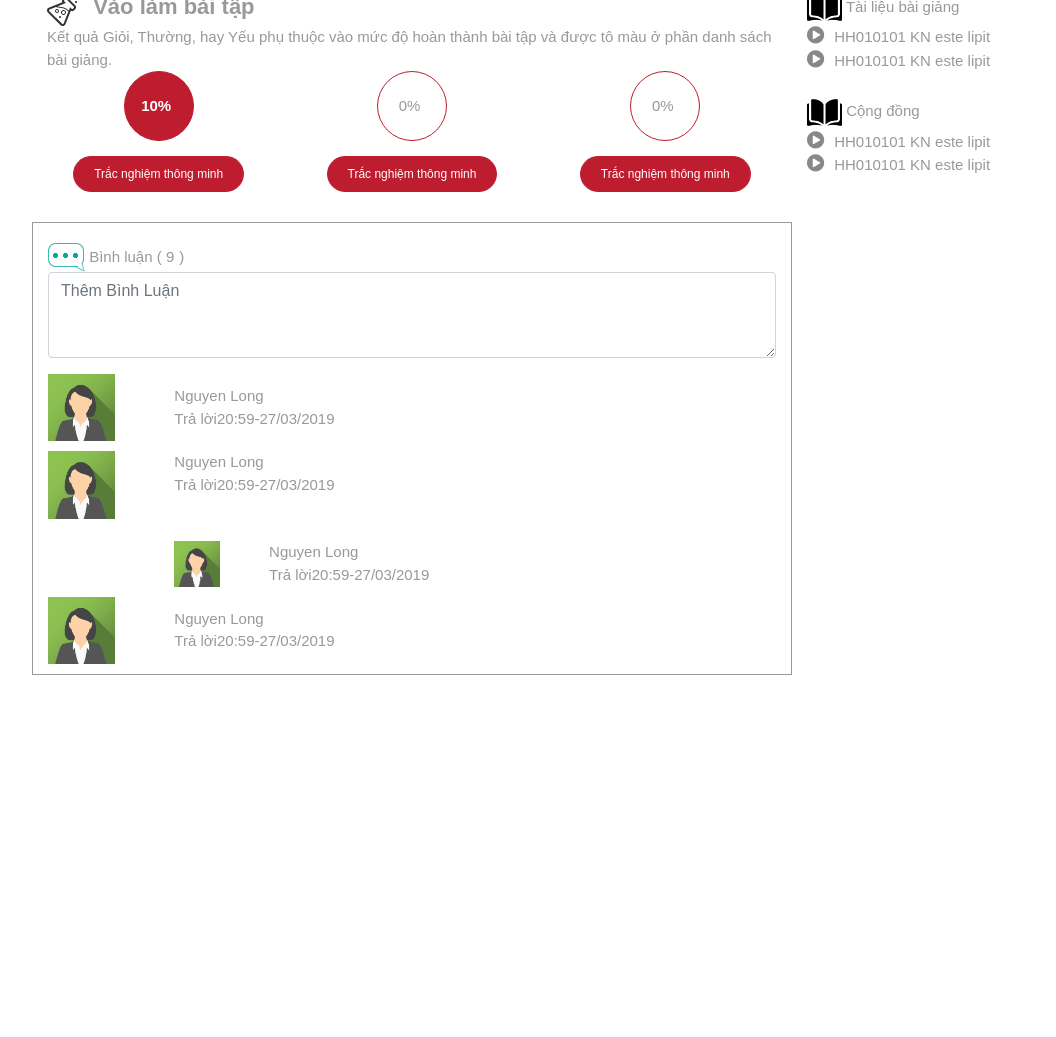
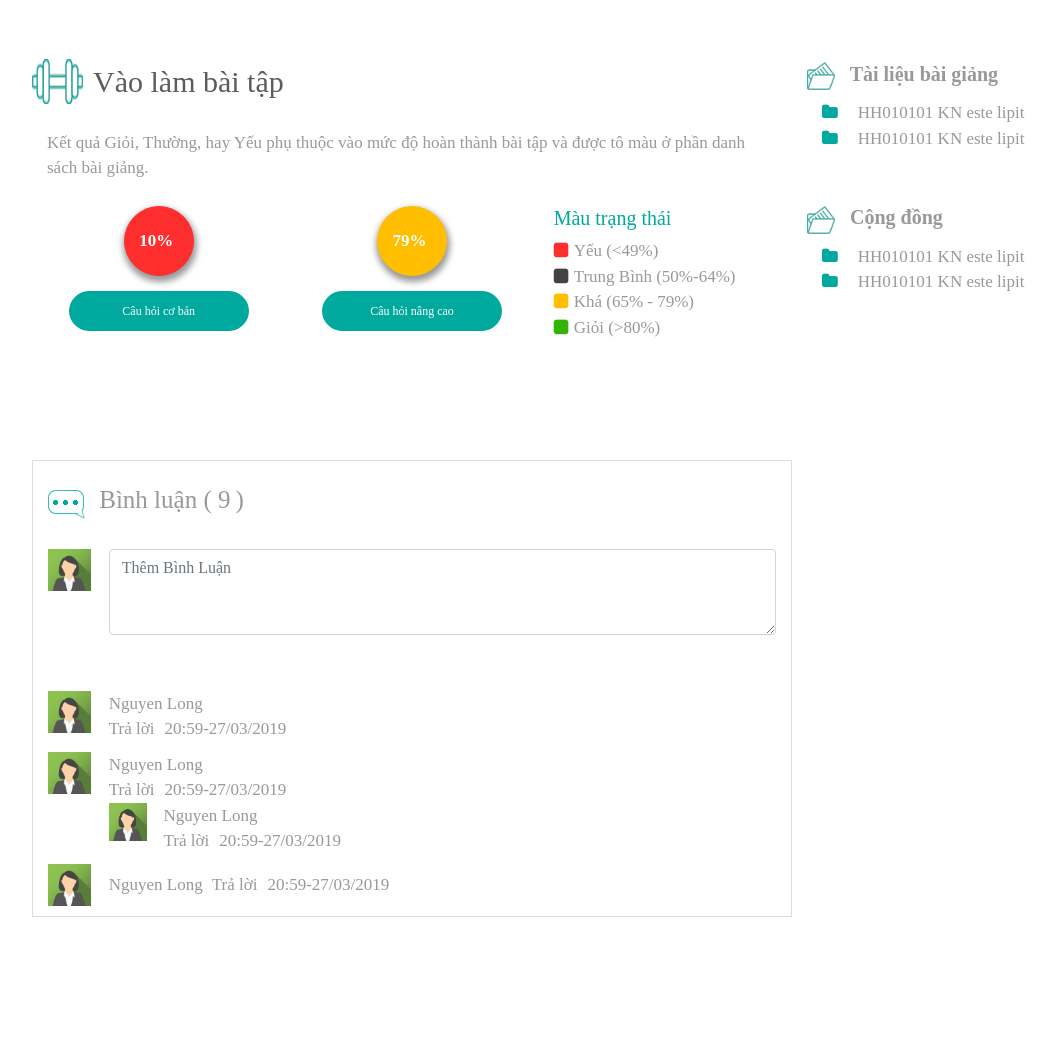
Before and after one commit to napro8509/StudyOnline, a PHP site: page /lesson.html in a window 1280 px wide. Shown: the part 518-1555 px from the top of the page, without its empty margins (38-1094 px from the left). Before the commit the page ends 1193 px from the top, so only its background shows below. Run offline with PHP 8.4, Linux system fonts and the light colour scheme; some libraries are stand-ins or nearby versions.

Commit message:
file lesson.html

```diff
--- a/general.php
+++ b/general.php
@@ -7,8 +7,9 @@
 	<meta name="keyword" content="html">
 	<meta name="viewport" content="width=device-width, initial-scale=1.0"> <!-- important : the de responsive tren nhieu thiet bi -->
   <link href="./site/vendor/fontawesome-free/css/all.css" rel="stylesheet" type="text/css">
-  <link href="https://fonts.googleapis.com/css?family=Source+Sans+Pro:300,400,700,300italic,400italic,700italic" rel="stylesheet" type="text/css">
-  <link href='http://fonts.googleapis.com/css?family=Open+Sans:400,300,300italic,400italic,600,600italic,700,700italic,800,800italic' rel='stylesheet' type='text/css'>
+<!--   <link href="https://fonts.googleapis.com/css?family=Source+Sans+Pro:300,400,700,300italic,400italic,700italic" rel="stylesheet" type="text/css">
+  <link href='http://fonts.googleapis.com/css?family=Open+Sans:400,300,300italic,400italic,600,600italic,700,700italic,800,800italic' rel='stylesheet' type='text/css'> -->
+ <!--  <link href="https://fonts.googleapis.com/css?family=Open+Sans+Condensed:300&display=swap" rel="stylesheet"> -->
   <!-- Bootstrap Core CSS -->
   <link href="./site/vendor/bootstrap/css/bootstrap.min.css" rel="stylesheet">
     <link rel="stylesheet" type="text/css" href="./site/slick/slick.css">
--- a/lesson.html
+++ b/lesson.html
@@ -16,6 +16,7 @@
 	<script src="https://code.jquery.com/jquery-3.3.1.slim.min.js"></script>
 	<script src="https://cdnjs.cloudflare.com/ajax/libs/popper.js/1.14.3/umd/popper.min.js"></script>
 	<script src="https://stackpath.bootstrapcdn.com/bootstrap/4.1.2/js/bootstrap.min.js"></script>
+	<script type="text/javascript" src="./site/js/script.js"></script>
 
 	<link rel="stylesheet" type="text/css" href="site/css/style.css"> <!-- luôn để cuối cùng-->
 </head>
@@ -23,10 +24,10 @@
 <body>
 <!-- code lesson -->
 <content>
-	<div class="container pad-30">
+	<div class="container pad-60">
 		<div class="row">
 			<div class="col-12" style="margin-bottom: 12px;">
-				<img src="./site/img/images/second-icon.png">
+				<button type="button" class="lesson-btn-title back-btn-lesson"><i style="font-size: 40px;transform: rotate(180deg);margin-left: -7px;" class="fa fa-sign-out" aria-hidden="true"></i></button>
 				<span class="text-title">HH010101 – Este-Lipit: Khái niệm, tên gọi, CTTQ của este, tính chất vật lý</span>
 			</div>
 		</div>
@@ -34,90 +35,115 @@
 			<div class="col-8">
 				<div class="video-panel">
 					<div style="width: 100%; margin: 0px auto; height: 100%;" id="video-player-panel">
-<!-- 			            			<img width="100%" onload="onLoadImage(this)" src="../../images/bai-giang/video-temp.jpg"> -->
-						<iframe width="100%" height="100%" onload="onLoadVideo(this)" src="https://www.youtube.com/embed/Trmxp1DhjcI" frameborder="0" gesture="media" allowfullscreen=""></iframe>
+
+						<iframe width="100%" height="100%" src="https://www.youtube.com/embed/Trmxp1DhjcI" frameborder="0" gesture="media" allowfullscreen=""></iframe>
 					</div>
 					<i id="view-video"></i>
 				</div>
 			</div>
 			<div class="col-4 border-col">
-				<a href="#" class="v_list clean icon-play_new" data-title="Video 1: HH010101-01_Khái niệm Este_ Lipit"><i class="fa fa-play-circle"></i>HH010101-01_Khái niệm Este_ Lipit</a><br><br>
-				<a href="#" class="v_list clean icon-play_new" data-title="Video 1: HH010101-01_Khái niệm Este_ Lipit"><i class="fa fa-play-circle"></i>HH010101-01_Khái niệm Este_ Lipit</a><br><br>
-				<a href="#" class="v_list clean icon-play_new" data-title="Video 1: HH010101-01_Khái niệm Este_ Lipit"><i class="fa fa-play-circle"></i>HH010101-01_Khái niệm Este_ Lipit</a><br><br>
-				<a href="#" class="v_list clean icon-play_new" data-title="Video 1: HH010101-01_Khái niệm Este_ Lipit"><i class="fa fa-play-circle"></i>HH010101-01_Khái niệm Este_ Lipit</a><br><br>
-				<a href="#" class="v_list clean icon-play_new" data-title="Video 1: HH010101-01_Khái niệm Este_ Lipit"><i class="fa fa-play-circle"></i>HH010101-01_Khái niệm Este_ Lipit</a><br><br>
+				<a href="#" class="v_list clean icon-play_new" data-title="Video 1: HH010101-01_Khái niệm Este_ Lipit"><img src="./site/img/img7.png">HH010101-01_Khái niệm Este_ Lipit</a><br>
+				<a href="#" class="v_list clean icon-play_new" data-title="Video 1: HH010101-01_Khái niệm Este_ Lipit"><img src="./site/img/img7.png">HH010101-01_Khái niệm Este_ Lipit</a><br>
+				<a href="#" class="v_list clean icon-play_new" data-title="Video 1: HH010101-01_Khái niệm Este_ Lipit"><img src="./site/img/img7.png">HH010101-01_Khái niệm Este_ Lipit</a><br>
+				<a href="#" class="v_list clean icon-play_new" data-title="Video 1: HH010101-01_Khái niệm Este_ Lipit"><img src="./site/img/img7.png">HH010101-01_Khái niệm Este_ Lipit</a><br>
+				<a href="#" class="v_list clean icon-play_new" data-title="Video 1: HH010101-01_Khái niệm Este_ Lipit"><img src="./site/img/img7.png">HH010101-01_Khái niệm Este_ Lipit</a><br>
+				<a href="#" class="v_list clean icon-play_new" data-title="Video 1: HH010101-01_Khái niệm Este_ Lipit"><img src="./site/img/img7.png">HH010101-01_Khái niệm Este_ Lipit</a><br>
+				<a href="#" class="v_list clean icon-play_new" data-title="Video 1: HH010101-01_Khái niệm Este_ Lipit"><img src="./site/img/img7.png">HH010101-01_Khái niệm Este_ Lipit</a><br>
+				<a href="#" class="v_list clean icon-play_new" data-title="Video 1: HH010101-01_Khái niệm Este_ Lipit"><img src="./site/img/img7.png">HH010101-01_Khái niệm Este_ Lipit</a><br>
+				<a href="#" class="v_list clean icon-play_new" data-title="Video 1: HH010101-01_Khái niệm Este_ Lipit"><img src="./site/img/img7.png">HH010101-01_Khái niệm Este_ Lipit</a><br>
+				<a href="#" class="v_list clean icon-play_new" data-title="Video 1: HH010101-01_Khái niệm Este_ Lipit"><img src="./site/img/img7.png">HH010101-01_Khái niệm Este_ Lipit</a><br>
 			</div>
 		</div>
-		<div class="row pad-30">
+		<div class="row pad-60">
 			<div class="col-8">
-				<img src="./site/img/images/second-icon.png">
-				<span class="text-title">Vào làm bài tập</span>
+				<div class="row">
+					<img src="./site/img/img11.png">
+					<span class="text-title">Vào làm bài tập</span>
+				</div>
+				<br>
 				<p class="thang-cham-diem"> Kết quả Giỏi, Thường, hay Yếu phụ thuộc vào mức độ hoàn thành bài tập và được tô màu ở phần danh sách bài giảng. </p>
+				<br>
 				<div class="row text-center">
 					<div class="col-4">
-						<div class="cirle cirle-10"><span>10%</span></div>
-						<button class="btn-background-red btn-lesson">Trắc nghiệm thông minh</button>
+						<div class="cirle cirle-yeu"><span>10%</span></div>
+						<button class="btn-background-green btn-lesson">Câu hỏi cơ bản</button>
 					</div>
 					<div class="col-4">
-						<div class="cirle"><span>0%</span></div>
-						<button class="btn-background-red btn-lesson">Trắc nghiệm thông minh</button>
+						<div class="cirle cirle-kha"><span>79%</span></div>
+						<button class="btn-background-green btn-lesson">Câu hỏi nâng cao</button>
 					</div>
-					<div class="col-4">
-						<div class="cirle"><span>0%</span></div>
-						<button class="btn-background-red btn-lesson">Trắc nghiệm thông minh</button>
+					<div class="col-4 text-left">
+						<h5 style="color:#00a99d;">Màu trạng thái</h5>
+						<div><i class="fa fa-square fa-square-yeu"></i><span>Yếu (<49%)</span></div>
+						<div><i class="fa fa-square fa-square-tb"></i><span>Trung Bình (50%-64%)</span></div>
+						<div><i class="fa fa-square fa-square-kha"></i><span>Khá (65% - 79%)</span></div>
+						<div><i class="fa fa-square fa-square-gioi"></i><span>Giỏi (>80%)</span></div>
+
 					</div>
 				</div>
 			</div>
 			<div class="col-4 img-general">
-				<img src="./site/img/images/open-book.png">
-				<span>Tài liệu bài giảng</span>
-				<p>
-					<a href="#"><i class="fa fa-play-circle"></i>HH010101 KN este lipit</a><br>
-					<a href="#"><i class="fa fa-play-circle"></i>HH010101 KN este lipit</a><br>
+				<div class="img-general-baigiang">
+					<img src="./site/img/tl.png">
+					<span class="lesson-title-right">Tài liệu bài giảng</h5>
+				</div>
+
+				<p class="lesson-img">
+					<a href="#"><i class="fa fa-folder"></i>HH010101 KN este lipit</a><br>
+					<a href="#"><i class="fa fa-folder"></i>HH010101 KN este lipit</a><br>
 				</p>
-				<br>
-				<img src="./site/img/images/open-book.png">
-				<span>Cộng đồng</span>
-				<p>
-					<a href="#"><i class="fa fa-play-circle"></i>HH010101 KN este lipit</a><br>
-					<a href="#"><i class="fa fa-play-circle"></i>HH010101 KN este lipit</a><br>
+				<br><br>
+				<div class="img-general-baigiang">
+					<img src="./site/img/tl.png">
+					<span class="lesson-title-right">Cộng đồng</h5>
+				</div>
+
+				<p class="lesson-img">
+					<a href="#"><i class="fa fa-folder"></i>HH010101 KN este lipit</a><br>
+					<a href="#"><i class="fa fa-folder"></i>HH010101 KN este lipit</a><br>
 				</p>
 			</div>
 		</div>
-		<div class="row pad-30">
+		<div class="row pad-60">
 			<div class="col-8 border-comment">
 				<div class="comment-user">
 					<img src="./site/img/IconComment.png">
-					<span>Bình luận ( <span class="number-comment">9</span>)</span>
-					<div class="form-group">
-						<textarea class="form-control" id="exampleFormControlTextarea1" rows="3" placeholder="Thêm Bình Luận"></textarea>
+					<span class="comment-title">Bình luận ( <span class="number-comment">9</span>)</span>
+					<div class="row pad-30">
+						<div class="col-2-edit">
+							<img src="./site/img/img_avatar2.png">
+						</div>
+						<div class="col-10-edit form-group">
+							<textarea class="form-control" id="exampleFormControlTextarea1" rows="3" placeholder="Thêm Bình Luận"></textarea>
+						</div>
 					</div>
 				</div>
 			<!-- xem binh luan-->
 				<div class="comment-read">
 					<div class="row">
-						<div class="col-2"><img class="avatar-comment" src="./site/img/img_avatar2.png"></div>
-						<div class="col-9" style = "align-self: center;">
+						<div class="col-2-edit"><img class="avatar-comment" src="./site/img/img_avatar2.png"></div>
+						<div class="col-10-edit" style = "align-self: center;">
 							<span class="user-name">Nguyen Long</span>
 							<br>
-							<a href="reply">Trả lời</a><span class="date-time">20:59-27/03/2019</span>
+							<a href="#" class="js-lesson-reply-input">Trả lời</a><span class="date-time">20:59-27/03/2019</span>
+							<textarea class="form-control lesson-open-input" id="exampleFormControlTextarea1" rows="3" placeholder="Thêm Bình Luận" hidden></textarea>
 						</div>
 					</div>
 				</div>
 				<div class="comment-read">
 						<div class="row">
-							<div class="col-2"><img class="avatar-comment" src="./site/img/img_avatar2.png"></div>
-							<div class="col-9" style = "align-self: center;">
+							<div class="col-2-edit"><img class="avatar-comment" src="./site/img/img_avatar2.png"></div>
+							<div class="col-10-edit" style = "align-self: center;">
 								<span class="user-name">Nguyen Long</span>
 								<br>
-								<a href="reply">Trả lời</a><span class="date-time">20:59-27/03/2019</span>
-								<br><br><br>
+								<a href="#" class="js-lesson-reply-input">Trả lời</a><span class="date-time">20:59-27/03/2019</span>
+								<br>
 								<div class="row reply-comment">
-									<div class="col-2"><img class="avatar-comment" src="./site/img/img_avatar2.png"></div>
-									<div class="col-9" style = "align-self: center;">
+									<div class="col-2-edit"><img class="avatar-comment" src="./site/img/img_avatar2.png"></div>
+									<div class="col-10-edit" style = "align-self: center;">
 										<span class="user-name">Nguyen Long</span>
 										<br>
-										<a href="reply">Trả lời</a><span class="date-time">20:59-27/03/2019</span>
+										<a href="#" class="js-lesson-reply-input">Trả lời</a><span class="date-time">20:59-27/03/2019</span>
 									</div>
 								</div>
 
@@ -126,11 +152,10 @@
 				</div>
 				<div class="comment-read">
 					<div class="row">
-						<div class="col-2"><img class="avatar-comment" src="./site/img/img_avatar2.png"></div>
-						<div class="col-9" style = "align-self: center;">
+						<div class="col-2-edit"><img class="avatar-comment" src="./site/img/img_avatar2.png"></div>
+						<div class="col-9-edit" style = "align-self: center;">
 							<span class="user-name">Nguyen Long</span>
-							<br>
-							<a href="reply">Trả lời</a><span class="date-time">20:59-27/03/2019</span>
+							<a href="#" class="js-lesson-reply-input">Trả lời</a><span class="date-time">20:59-27/03/2019</span>
 						</div>
 					</div>
 				</div>
@@ -142,6 +167,5 @@
 	</div>
 </content>
 
-
 </body>
 </html>
--- a/site/css/style.css
+++ b/site/css/style.css
@@ -23,12 +23,11 @@ span{
     color: #999;
 }
 body{
-	font-family: 'Montserrat', sans-serif!important;
-	font-size: 15px;
+	font-size: 17px;
 	margin:0px;
 	color: black;
 	overflow-x: hidden;
-    font-family: ProximaNova-Regular;
+    font-family: ProximaNova-Regular!important;
 }
 @media screen and(max-width: 767px){
     .moblie-show{
@@ -128,6 +127,21 @@ height: 40px;
 .btn-background-red:hover {
     background-position: left bottom;
     color: #BE1C2F;
+}
+.btn-background-green {
+    font-size: 16px;
+    font-weight: 500;
+    border: 1px solid #00a99d;
+    color: #fff;
+    background: linear-gradient(to right, #ffffff 50%, #00a99d 50%);
+    padding: 8px 20px;
+    background-size: 250% 150%;
+    background-position: right bottom;
+    transition: all 0.3s ease;
+}
+.btn-background-green:hover {
+    background-position: left bottom;
+    color: #00a99d;
 }
 .btn-background-blue-bold {
     font-size: 16px;
@@ -600,35 +614,64 @@ ul.nav-wizard li a {
 .cirle {
     width: 70px;
     height: 70px;
-    border: 1px solid #be1c2f;
+    border: 1px solid #00a99d;
     border-radius: 50%;
     display: flex;
     justify-content: center;
     align-items: center;
-    color: #be1c2f;
+    color: #00a99d;
     margin: 0 auto;
     margin-bottom: 15px;
+    box-shadow: 1px 4px 6px 2px #999;
 }
-.cirle-10{
-    background-color: #be1c2f;
+.cirle-yeu{
+    background-color: #FE2E2E;
+    border: 1px solid #FE2E2E;
 }
-.cirle-10 span{
+.cirle-yeu span{
+    color: #fff!important;
+    font-weight: bold;
+}
+.cirle-tb{
+    background-color: #424242;
+    border: 1px solid #424242;
+}
+.cirle-tb span{
+    color: #fff!important;
+    font-weight: bold;
+}
+.cirle-kha{
+    background-color: #FFBF00;
+    border: 1px solid #FFBF00;
+}
+.cirle-kha span{
+    color: #fff!important;
+    font-weight: bold;
+}
+.cirle-gioi{
+    background-color: #31B404;
+    border: 1px solid #31B404;
+}
+.cirle-gioi span{
     color: #fff!important;
     font-weight: bold;
 }
 .btn-lesson{
     border-radius: 50px;
     font-size: 12px;
+    width: 180px;
 }
 .text-title{
-    font-size: 22px;
-    font-weight: bold;
+    font-size: 30px;
+    font-weight: 400;
     margin-left: 10px;
+    color: #5c5c5c;
 }
 .border-col{
-    border: 1px solid #9999;
+    border: 1px solid #ddd;
     padding: 10px 20px;
     overflow: auto;
+    height: 400px;
 }
 .fa-play-circle{
     padding-right: 10px;
@@ -639,7 +682,7 @@ ul.nav-wizard li a {
     display: flex;
     justify-content: flex-start;
     align-items: center;
-    color: #be1c2f;
+    color: #00a99d;
 }
 .video-panel{
     background-size: 100%;
@@ -658,7 +701,7 @@ ul.nav-wizard li a {
     width: 70%;
 }
 .border-comment{
-    border:1px solid #999;
+    border:1px solid #ddd;
     padding-top: 20px;
 }
 /*end style*/
@@ -976,6 +1019,106 @@ top: 2px;
         #about.content-section{
             padding-top: 0.5rem;
         }
+        .lesson-btn-title{
+            border: 1px solid #00a99d;
+            background: white;
+            color: #00a99d;
+            position: absolute;
+            left: -60px;
+            top: -10px;
+            padding: 7px 15px;
+            font-weight: bold;
+            width: 60px;
+            height: 60px;
+            text-align: center;
+            border-radius: 100%;
+        }
+        .border-col .icon-play_new img{
+            max-width: 10%;
+            margin-right: 10px;
+        }
+        .fa-square-yeu, .fa-square-tb, .fa-square-kha, .fa-square-gioi{
+            width: 10px;
+            height: 10px;
+            margin-right: 10px;
+        }
+        .fa-square-yeu{
+            color: #FE2E2E;
+        }
+        .fa-square-tb{
+            color: #424242;
+        }
+        .fa-square-kha{
+            color: #FFBF00;
+        }
+        .fa-square-gioi{
+            color: #31B404;
+        }
+        .img-general-baigiang{
+            color: #999;
+            font-weight: 600;
+            font-size: 20px;
+            margin-bottom: 10px;
+        }
+        .img-general img{
+            max-width: 8%;
+            margin-right: 10px;
+        }
+        .lesson-img{
+            margin-left: 15px;
+        }
+        .lesson-img img{
+            max-width: 5%;
+
+        }
+        .lesson-img .fa-folder{
+            color: #00a99d;
+            margin-right: 20px;
+        }
+        .lesson-img a{
+            margin-bottom: 5px;
+        }
+        .comment-title{
+            font-size: 25px;
+        }
+        .comment-user img{
+            margin-right: 10px;
+            max-width: 70%;
+        }
+        .col-2-edit{
+            float: left;
+            width: 10%;
+            padding-left: 15px;
+        }
+        .col-10-edit{
+            float: left;
+            width: 90%;
+            padding-right: 15px;
+        }
+        .js-lesson-reply-input{
+            margin-right: 10px;
+        }
+        /*color scroll bar*/
+        /* width */
+        ::-webkit-scrollbar {
+          width: 10px;
+        }
+
+        /* Track */
+        ::-webkit-scrollbar-track {
+          background: #f1f1f1;
+        }
+
+        /* Handle */
+        ::-webkit-scrollbar-thumb {
+          background: #00a99d;
+          border-radius: 10px;
+        }
+
+        /* Handle on hover */
+        ::-webkit-scrollbar-thumb:hover {
+          background: #00a99d;
+        }
 @media screen and (max-width: 767px){
     .js-scroll-trigger{
             font-size: 13px!important;
--- /dev/null
+++ b/site/js/script.js
@@ -0,0 +1,5 @@
+$(document).ready(function() {
+    $('.js-lesson-reply-input').click(function(){
+      $('.lesson-open-input').show();
+    })
+})
```
Also changed, not shown: site/img/img11.png (added), site/img/tl.png (added). Lines whose indentation alone changed are shown as unchanged.
